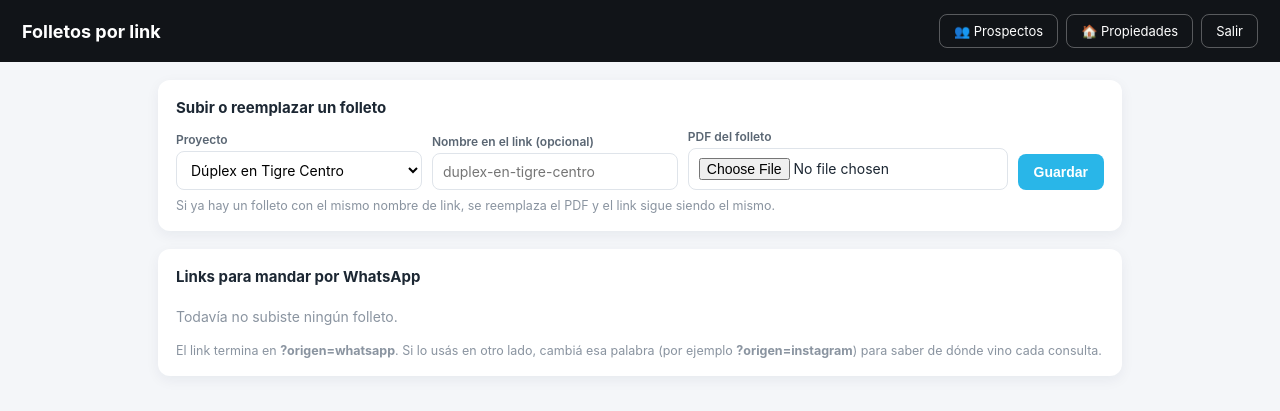
After one commit to mmartinmape-byte/bhdconstrucciones, a Flask app: page /admin/folletos in a window 1280 px wide. The commit adds this page. Shown: the top 411 px of the page. Run offline with Flask 3, Linux system fonts and the light colour scheme; the visitor is signed in with stand-in values (Sample User, id 1); some libraries are stand-ins or nearby versions.

Commit message:
Link para pedir el folleto de un proyecto dejando los datos
- /folleto/<slug>: formulario para celular; al enviarlo se abre el PDF
- El PDF solo se descarga después de dejar los datos (permiso en la sesión)
- Crea el prospecto con proyecto, origen (?origen=) y nota; si el WhatsApp ya existe, agrega una nota en vez de duplicar
- Panel /admin/folletos: subir/reemplazar el PDF, copiar el link y enviarlo por WhatsApp, contador de pedidos
- Acceso a Folletos desde el panel de prospectos

Co-Authored-By: Claude Opus 5.5 <noreply@anthropic.com>

```diff
--- a/app.py
+++ b/app.py
@@ -205,6 +205,18 @@ class InmuebleFoto(Base):
     orden = Column(Integer, default=0)
 
     inmueble = relationship("Inmueble", back_populates="fotos")
+
+
+class Folleto(Base):
+    """Folleto PDF de un proyecto, que se entrega a quien deja sus datos en /folleto/<slug>."""
+    __tablename__ = "folletos"
+
+    id = Column(Integer, primary_key=True)
+    slug = Column(String(80), unique=True, nullable=False)   # parte del link: /folleto/<slug>
+    proyecto = Column(String(120), nullable=False)            # nombre del proyecto (igual que en PROYECTOS)
+    archivo = Column(String(160), default="folleto.pdf")      # nombre del archivo al descargar
+    pdf = Column(LargeBinary, nullable=False)
+    actualizado = Column(DateTime, default=datetime.utcnow)
 
 
 Base.metadata.create_all(engine)
@@ -627,6 +639,123 @@ def gracias():
                            whatsapp=WHATSAPP_EMPRESA, wa_link=wa_link)
 
 
+# --- Link de folleto: deja sus datos y recibe el PDF -------------------------
+def slugify(txt):
+    import unicodedata, re
+    t = unicodedata.normalize("NFKD", txt or "").encode("ascii", "ignore").decode().lower()
+    return re.sub(r"[^a-z0-9]+", "-", t).strip("-")[:80]
+
+
+def _proyecto_info(nombre):
+    return next((p for p in PROYECTOS if p["nombre"] == nombre), None)
+
+
+def _buscar_lead_por_whatsapp(db, numero):
+    n = wa_num(numero)
+    if not n:
+        return None
+    for l in db.query(Lead).order_by(Lead.creado.desc()).all():
+        if wa_num(l.whatsapp) == n:
+            return l
+    return None
+
+
+@app.route("/folleto/<slug>", methods=["GET", "POST"])
+def folleto_form(slug):
+    db = SessionLocal()
+    try:
+        f = db.query(Folleto).filter(Folleto.slug == slug).first()
+        if not f:
+            abort(404)
+        proyecto = f.proyecto
+        if request.method == "POST":
+            nombre = request.form.get("nombre", "").strip()
+            whatsapp = request.form.get("whatsapp", "").strip()
+            email = request.form.get("email", "").strip()
+            if not nombre or not whatsapp or not email:
+                flash("Por favor completá nombre, WhatsApp y email.")
+                return redirect(url_for("folleto_form", slug=slug, origen=request.form.get("origen", "")))
+            origen = (request.form.get("origen") or session.get("origen") or "link-folleto").strip()[:80]
+            busca = request.form.get("busca", "").strip()
+            mensaje = request.form.get("mensaje", "").strip()
+            lead = _buscar_lead_por_whatsapp(db, whatsapp)
+            if lead:
+                # ya lo teníamos: no duplicar, dejar constancia en su historial
+                if not lead.proyecto:
+                    lead.proyecto = proyecto
+                if not lead.email and email:
+                    lead.email = email
+                db.add(LeadNota(lead_id=lead.id, texto=f"Volvió a pedir el folleto de {proyecto} (origen: {origen})"
+                                + (f". Comentario: {mensaje}" if mensaje else "")))
+                es_nuevo = False
+            else:
+                lead = Lead(nombre=nombre, whatsapp=whatsapp, email=email, busca=busca,
+                            tipo_propiedad="Departamento", zona="", mensaje=mensaje,
+                            proyecto=proyecto, origen=origen, estado="Nuevo", carga="web")
+                db.add(lead)
+                db.flush()
+                db.add(LeadNota(lead_id=lead.id, texto=f"Descargó el folleto de {proyecto}"))
+                es_nuevo = True
+            db.commit()
+            datos = {"nombre": nombre, "whatsapp": whatsapp, "email": email, "busca": busca,
+                     "tipo_propiedad": "Departamento", "zona": "", "proyecto": proyecto, "origen": origen,
+                     "mensaje": ("[Pidió el folleto] " if es_nuevo else "[Volvió a pedir el folleto] ") + mensaje}
+            permitidos = set(session.get("folletos", []))
+            permitidos.add(slug)
+            session["folletos"] = sorted(permitidos)
+            try:
+                enviar_notificacion(datos)
+            except Exception as e:
+                app.logger.warning("No se pudo enviar el email de aviso: %s", e)
+            try:
+                enviar_whatsapp(datos)
+            except Exception as e:
+                app.logger.warning("No se pudo enviar el WhatsApp de aviso: %s", e)
+            return redirect(url_for("folleto_gracias", slug=slug))
+        info = _proyecto_info(proyecto) or {}
+        return render_template("folleto_form.html", empresa=EMPRESA, slug=slug, proyecto=proyecto,
+                               info=info, origen=request.args.get("origen", "")[:80])
+    finally:
+        db.close()
+
+
+@app.route("/folleto/<slug>/listo")
+def folleto_gracias(slug):
+    if slug not in session.get("folletos", []):
+        return redirect(url_for("folleto_form", slug=slug))
+    db = SessionLocal()
+    try:
+        f = db.query(Folleto).filter(Folleto.slug == slug).first()
+        if not f:
+            abort(404)
+        proyecto = f.proyecto
+    finally:
+        db.close()
+    wa_link = ""
+    if WHATSAPP_EMPRESA:
+        texto = f"¡Hola {EMPRESA}! Descargué el folleto de {proyecto} y quiero más información."
+        wa_link = "https://wa.me/" + WHATSAPP_EMPRESA + "?text=" + urllib.parse.quote(texto)
+    return render_template("folleto_gracias.html", empresa=EMPRESA, slug=slug, proyecto=proyecto, wa_link=wa_link)
+
+
+@app.route("/folleto/<slug>/pdf")
+def folleto_pdf(slug):
+    if slug not in session.get("folletos", []):
+        return redirect(url_for("folleto_form", slug=slug))
+    db = SessionLocal()
+    try:
+        f = db.query(Folleto).filter(Folleto.slug == slug).first()
+        if not f:
+            abort(404)
+        datos, archivo = f.pdf, f.archivo or "folleto.pdf"
+    finally:
+        db.close()
+    nombre_ascii = archivo.encode("ascii", "ignore").decode() or "folleto.pdf"
+    return Response(datos, mimetype="application/pdf", headers={
+        "Content-Disposition": f"inline; filename=\"{nombre_ascii}\"; filename*=UTF-8''{urllib.parse.quote(archivo)}",
+    })
+
+
 # --- Admin ------------------------------------------------------------------
 @app.route("/login", methods=["GET", "POST"])
 def login():
@@ -883,6 +1012,84 @@ def exportar():
     )
 
 
+# --- Admin: folletos --------------------------------------------------------
+@app.route("/admin/folletos", methods=["GET", "POST"])
+@login_required
+def admin_folletos():
+    db = SessionLocal()
+    try:
+        if request.method == "POST":
+            archivo = request.files.get("pdf")
+            proyecto = request.form.get("proyecto", "").strip()
+            slug = slugify(request.form.get("slug", "") or proyecto)
+            raw = archivo.read() if archivo and archivo.filename else b""
+            existente = db.query(Folleto).filter(Folleto.slug == slug).first() if slug else None
+            if not proyecto or not slug:
+                flash("Elegí el proyecto.")
+            elif not raw and not existente:
+                flash("Subí el PDF del folleto.")
+            elif raw and not raw.startswith(b"%PDF"):
+                flash("El archivo no es un PDF.")
+            else:
+                f = existente or Folleto(slug=slug, proyecto=proyecto)
+                f.proyecto = proyecto
+                if raw:
+                    f.pdf = raw
+                    f.archivo = archivo.filename
+                f.actualizado = datetime.utcnow()
+                if not existente:
+                    db.add(f)
+                db.commit()
+                flash(f"Folleto de {proyecto} guardado.")
+            return redirect(url_for("admin_folletos"))
+        folletos = db.query(Folleto).order_by(Folleto.proyecto).all()
+        base = request.url_root.rstrip("/")
+        if "localhost" not in base and "127.0.0.1" not in base:
+            base = base.replace("http://", "https://", 1)  # Railway sirve por https detrás de un proxy
+        filas = []
+        for f in folletos:
+            link = f"{base}/folleto/{f.slug}?origen=whatsapp"
+            texto = (f"¡Hola! Te paso el link para descargar el folleto de {f.proyecto}. "
+                     f"Completá tus datos y lo recibís al instante: {link}")
+            descargas = db.query(LeadNota).filter(LeadNota.texto.like(f"%folleto de {f.proyecto}%")).count()
+            filas.append({"id": f.id, "slug": f.slug, "proyecto": f.proyecto, "archivo": f.archivo,
+                          "kb": len(f.pdf or b"") // 1024, "descargas": descargas,
+                          "actualizado": f.actualizado, "link": link,
+                          "wa_share": "https://wa.me/?text=" + urllib.parse.quote(texto)})
+        return render_template("admin_folletos.html", empresa=EMPRESA, folletos=filas,
+                               proyectos=[p["nombre"] for p in PROYECTOS])
+    finally:
+        db.close()
+
+
+@app.route("/admin/folletos/<int:fid>/borrar", methods=["POST"])
+@login_required
+def admin_folleto_borrar(fid):
+    db = SessionLocal()
+    try:
+        f = db.get(Folleto, fid)
+        if f:
+            db.delete(f)
+            db.commit()
+    finally:
+        db.close()
+    return redirect(url_for("admin_folletos"))
+
+
+@app.route("/admin/folletos/<int:fid>/ver")
+@login_required
+def admin_folleto_ver(fid):
+    db = SessionLocal()
+    try:
+        f = db.get(Folleto, fid)
+        if not f:
+            abort(404)
+        datos = f.pdf
+    finally:
+        db.close()
+    return Response(datos, mimetype="application/pdf")
+
+
 # --- Admin: inmuebles -------------------------------------------------------
 @app.route("/admin/inmuebles")
 @login_required
--- a/templates/admin.html
+++ b/templates/admin.html
@@ -75,6 +75,7 @@
     </div>
     <div class="acciones">
       <a class="prim" href="/admin/prospecto/nuevo">+ Nuevo prospecto</a>
+      <a href="/admin/folletos">📄 Folletos</a>
       <a href="/admin/inmuebles">🏠 Propiedades</a>
       <a href="/exportar">⬇ Exportar</a>
       <a href="/logout">Salir</a>
--- /dev/null
+++ b/templates/admin_folletos.html
@@ -0,0 +1,95 @@
+<!doctype html>
+<html lang="es">
+<head>
+  <meta charset="utf-8">
+  <meta name="viewport" content="width=device-width, initial-scale=1">
+  <title>Folletos — {{ empresa }}</title>
+  <style>
+    *{box-sizing:border-box;margin:0;padding:0}
+    body{font-family:-apple-system,BlinkMacSystemFont,"Segoe UI",Roboto,Arial,sans-serif;background:#f4f6f9;color:#1c2733}
+    header{background:#111418;color:#fff;padding:14px 22px;display:flex;justify-content:space-between;align-items:center;gap:10px;flex-wrap:wrap}
+    header h1{font-size:18px}
+    .acciones{display:flex;gap:8px;flex-wrap:wrap}
+    .acciones a{color:#fff;text-decoration:none;font-size:13px;border:1px solid rgba(255,255,255,.3);padding:8px 14px;border-radius:8px}
+    .cont{max-width:1000px;margin:0 auto;padding:18px}
+    .card{background:#fff;border-radius:12px;box-shadow:0 4px 14px rgba(15,37,64,.06);padding:18px;margin-bottom:18px}
+    h2{font-size:15px;margin-bottom:12px}
+    .flash{background:#e3f6ea;color:#1d7a43;padding:10px 12px;border-radius:8px;margin-bottom:14px;font-size:14px}
+    form.subir{display:grid;grid-template-columns:1fr 1fr 1.3fr auto;gap:10px;align-items:end}
+    @media(max-width:760px){form.subir{grid-template-columns:1fr}}
+    label{display:block;font-size:12px;color:#5a6673;font-weight:600;margin-bottom:4px}
+    input,select{width:100%;border:1px solid #dfe4ea;border-radius:8px;padding:9px 10px;font-size:14px;background:#fff;font-family:inherit}
+    .btn{background:#29b6e8;color:#fff;border:0;border-radius:8px;padding:10px 16px;font-weight:700;font-size:14px;cursor:pointer;text-decoration:none;display:inline-flex;align-items:center;gap:6px;white-space:nowrap}
+    .btn.wa{background:#25D366}
+    .btn.gris{background:#eef1f6;color:#1c2733}
+    .ayuda{font-size:12.5px;color:#8a94a0;margin-top:8px}
+    .f{border:1px solid #eef1f6;border-radius:12px;padding:16px;margin-top:12px}
+    .f .top{display:flex;justify-content:space-between;gap:10px;flex-wrap:wrap;align-items:flex-start}
+    .f h3{font-size:17px}
+    .f .meta{font-size:12.5px;color:#8a94a0;margin-top:2px}
+    .link{display:flex;gap:8px;margin:12px 0}
+    .link input{font-family:Consolas,monospace;font-size:13px;background:#f7f9fb}
+    .botones{display:flex;gap:8px;flex-wrap:wrap}
+    .del{background:none;border:1px solid #e0b4b4;color:#c0392b;border-radius:7px;padding:8px 12px;font-size:12.5px;cursor:pointer;font-weight:600}
+    .vacio{color:#8a94a0;font-size:14px;padding:10px 0}
+  </style>
+</head>
+<body>
+  <header>
+    <h1>Folletos por link</h1>
+    <div class="acciones">
+      <a href="/admin">👥 Prospectos</a>
+      <a href="/admin/inmuebles">🏠 Propiedades</a>
+      <a href="/logout">Salir</a>
+    </div>
+  </header>
+  <div class="cont">
+    {% with messages = get_flashed_messages() %}{% if messages %}<div class="flash">{{ messages[0] }}</div>{% endif %}{% endwith %}
+
+    <div class="card">
+      <h2>Subir o reemplazar un folleto</h2>
+      <form class="subir" method="post" enctype="multipart/form-data">
+        <div><label>Proyecto</label>
+          <select name="proyecto" id="proy" onchange="document.getElementById('slug').placeholder=slug(this.value)">
+            {% for p in proyectos %}<option>{{ p }}</option>{% endfor %}
+          </select></div>
+        <div><label>Nombre en el link (opcional)</label><input name="slug" id="slug" placeholder=""></div>
+        <div><label>PDF del folleto</label><input type="file" name="pdf" accept="application/pdf"></div>
+        <button class="btn" type="submit">Guardar</button>
+      </form>
+      <p class="ayuda">Si ya hay un folleto con el mismo nombre de link, se reemplaza el PDF y el link sigue siendo el mismo.</p>
+    </div>
+
+    <div class="card">
+      <h2>Links para mandar por WhatsApp</h2>
+      {% for f in folletos %}
+      <div class="f">
+        <div class="top">
+          <div>
+            <h3>{{ f.proyecto }}</h3>
+            <div class="meta">{{ f.archivo }} · {{ f.kb }} KB · actualizado {{ f.actualizado.strftime('%d/%m/%Y') if f.actualizado }} · {{ f.descargas }} pedido(s)</div>
+          </div>
+          <form method="post" action="/admin/folletos/{{ f.id }}/borrar" onsubmit="return confirm('¿Borrar este folleto? El link deja de funcionar.');"><button class="del">Borrar</button></form>
+        </div>
+        <div class="link"><input readonly value="{{ f.link }}" id="l{{ f.id }}"><button class="btn gris" type="button" onclick="copiar('l{{ f.id }}', this)">Copiar</button></div>
+        <div class="botones">
+          <a class="btn wa" href="{{ f.wa_share }}" target="_blank">Enviar por WhatsApp</a>
+          <a class="btn gris" href="{{ f.link }}" target="_blank">Ver como cliente</a>
+          <a class="btn gris" href="/admin/folletos/{{ f.id }}/ver" target="_blank">Ver PDF</a>
+        </div>
+      </div>
+      {% else %}
+      <p class="vacio">Todavía no subiste ningún folleto.</p>
+      {% endfor %}
+      <p class="ayuda">El link termina en <b>?origen=whatsapp</b>. Si lo usás en otro lado, cambiá esa palabra (por ejemplo <b>?origen=instagram</b>) para saber de dónde vino cada consulta.</p>
+    </div>
+  </div>
+<script>
+  function slug(t){return t.normalize('NFD').replace(/[̀-ͯ]/g,'').toLowerCase().replace(/[^a-z0-9]+/g,'-').replace(/^-|-$/g,'')}
+  var p=document.getElementById('proy'); if(p) document.getElementById('slug').placeholder=slug(p.value);
+  function copiar(id,b){var i=document.getElementById(id);i.select();
+    (navigator.clipboard?navigator.clipboard.writeText(i.value):Promise.reject()).catch(function(){document.execCommand('copy')});
+    b.textContent='¡Copiado!';setTimeout(function(){b.textContent='Copiar'},1500)}
+</script>
+</body>
+</html>
```
Also changed, not shown: templates/folleto_form.html (added, +80 -0 lines), templates/folleto_gracias.html (added, +36 -0 lines).
